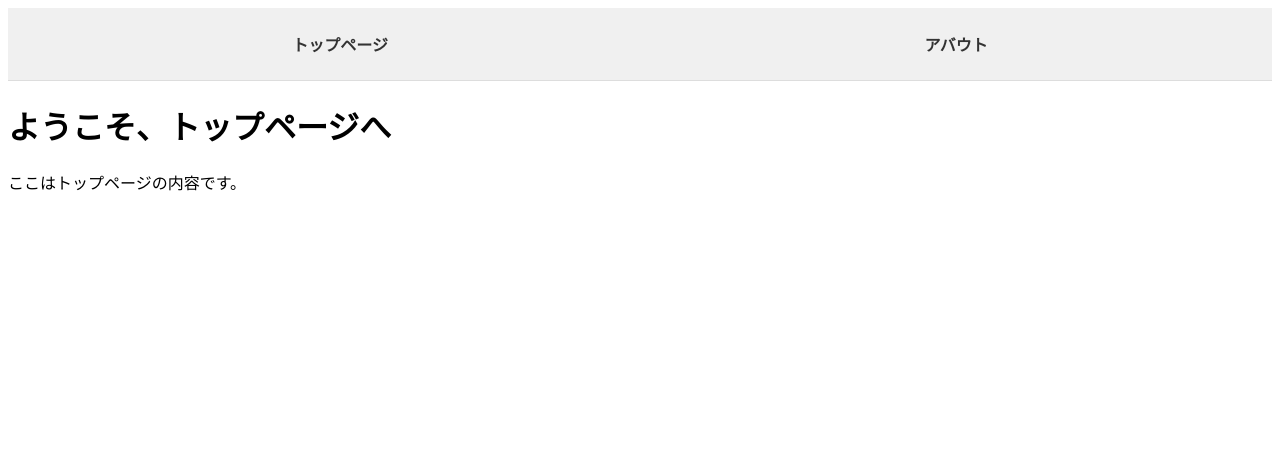
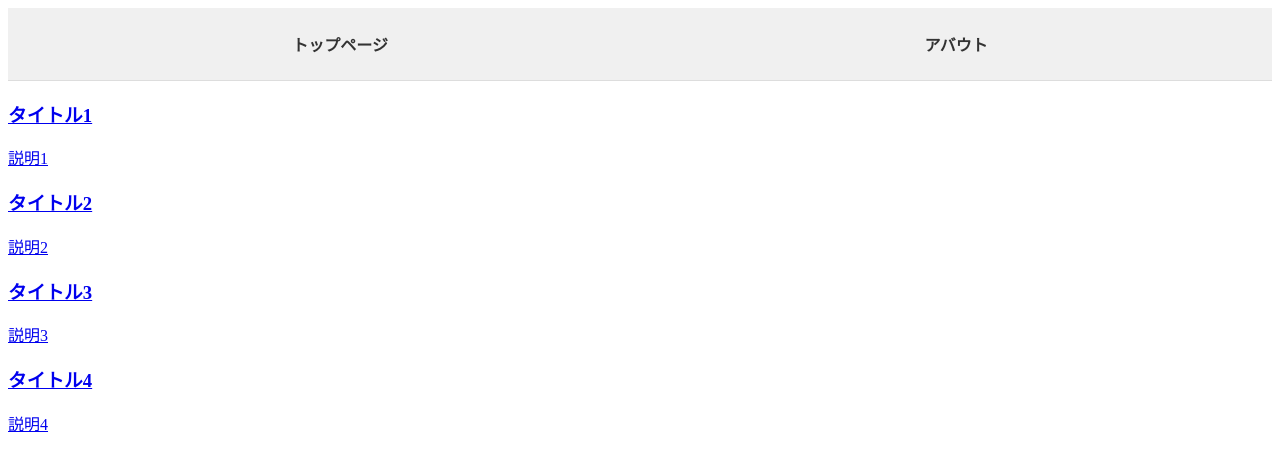
Before and after one commit to tomoya-takubo/study-react, a Next.js app: page / in a window 1280 px wide. Shown: the top 470 px of the page. Built offline with nearby package versions, Linux system fonts and the light colour scheme.

Commit message:
🚀 第7章まで完了

```diff
--- a/app/page.tsx
+++ b/app/page.tsx
@@ -1,8 +1,19 @@
+const ITEMS = [
+  { href: "/link1", title: "タイトル1", description: "説明1" },
+  { href: "/link2", title: "タイトル2", description: "説明2" },
+  { href: "/link3", title: "タイトル3", description: "説明3" },
+  { href: "/link4", title: "タイトル4", description: "説明4" },
+];
+
 export default function Home() {
   return (
     <main>
-      <h1>ようこそ、トップページへ</h1>
-      <p>ここはトップページの内容です。</p>
+      {ITEMS.map((item) => (
+        <a key={item.href} href={item.href}>
+          <h3>{item.title}</h3>
+          <p>{item.description}</p>
+        </a>
+      ))}
     </main>
   )
 }
```
Also changed, not shown: package.json (+5 -5 lines), 1 other file (tests, documents, lock files or other folders).
